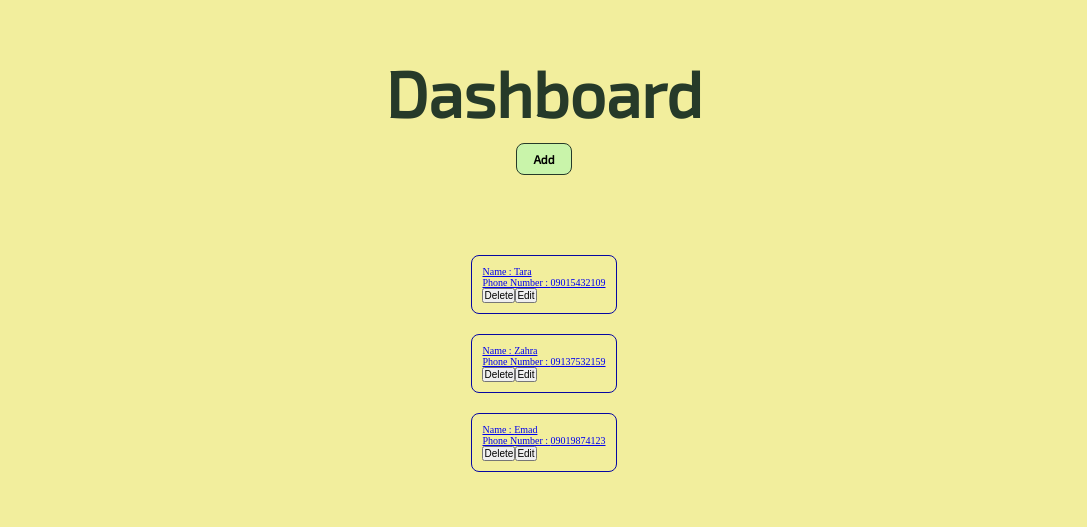
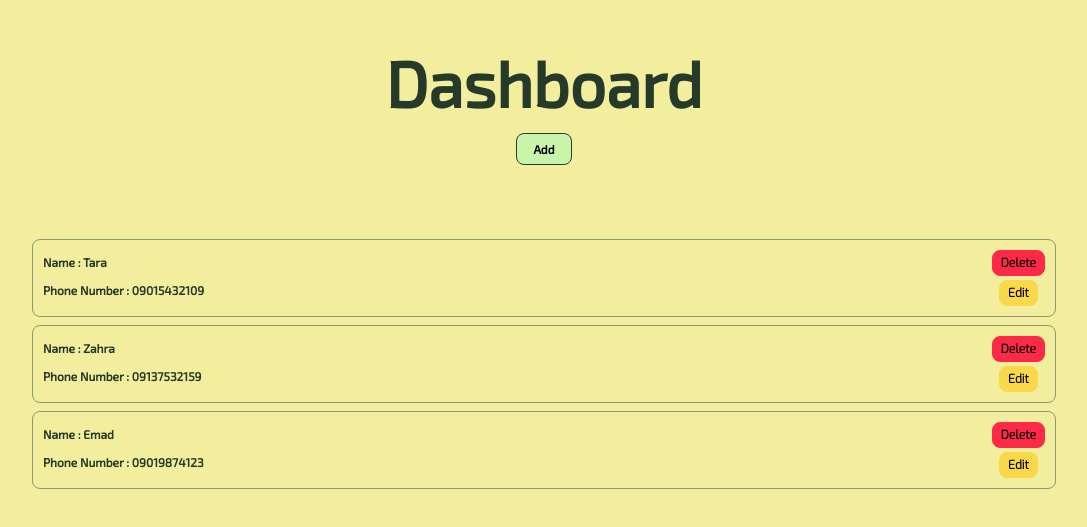
Before and after one commit to MohsenFarrokhi/dashboard, a React (Vite) app in the folder vite-project/: page / in a window 1280 px wide. Shown: the part 137-664 px from the top of the page, without its empty margins (96-1183 px from the left). Built offline with nearby package versions, Linux system fonts and the light colour scheme; data requests are answered from the project's data file.

Commit message:
Fix: add font and styles to Contact.jsx

```diff
--- a/vite-project/index.html
+++ b/vite-project/index.html
@@ -7,6 +7,9 @@
     <link rel="preconnect" href="https://fonts.googleapis.com">
     <link rel="preconnect" href="https://fonts.gstatic.com" crossorigin>
     <link href="https://fonts.googleapis.com/css2?family=Exo+2&display=swap" rel="stylesheet">
+    <link rel="preconnect" href="https://fonts.googleapis.com">
+    <link rel="preconnect" href="https://fonts.gstatic.com" crossorigin>
+    <link href="https://fonts.googleapis.com/css2?family=Exo+2&family=Exo:wght@200;300&display=swap" rel="stylesheet">
     <title>Contact List</title>
   </head>
   <body>
--- a/vite-project/src/components/Contact.jsx
+++ b/vite-project/src/components/Contact.jsx
@@ -3,15 +3,24 @@ import {Link} from "react-router-dom";
 
 const Contact = ({name, number, id, onDelete}) => {
     return (
-        <div className="card">
-            <Link to={`/contact/${id}`}>
+        <div className="ContactCard">
+            <Link to={`/contact/${id}`} className="ContactLink">
                 <p>Name : {name}</p>
                 <p>Phone Number : {number}</p>
             </Link>
-            <button onClick={onDelete}>Delete</button>
-            <Link to={`/edit/${id}`}>
-                <button>Edit</button>
-            </Link>
+            <div className="ContactBtn">
+                <button
+                    onClick={onDelete}
+                    className="DeleteBtn">
+                    Delete
+                </button>
+                <Link to={`/edit/${id}`}>
+                    <button
+                        className="EditBtn"
+                    >Edit
+                    </button>
+                </Link>
+            </div>
         </div>
     )
 }
--- a/vite-project/src/styles/Contact.css
+++ b/vite-project/src/styles/Contact.css
@@ -1,6 +1,72 @@
-.card {
-    margin: 10px;
-    border: 1px solid #0707a2;
+.ContactCard {
+    display: flex;
+    flex-direction: row;
+    justify-content: space-between;
+    margin: 4px;
+    border: 1px solid #8E9775;
     border-radius: 8px;
     padding: 10px;
+    width: 80%;
 }
+
+p {
+    margin-bottom: 4px;
+    font-family: 'Exo 2', sans-serif;
+    font-size: 12px;
+}
+
+.ContactBtn {
+    display: flex;
+    flex-direction: column;
+    justify-content: space-between;
+    align-items: center
+}
+
+.DeleteBtn {
+    background: #FC2947;
+    color: black;
+    padding: 4px 8px;
+    border-radius: 8px;
+    border: 1px solid #FC2947;
+    font-weight: bold;
+    font-size: 12px;
+    font-family: 'Exo', sans-serif;
+    transition: 0.3s;
+    cursor: pointer;
+    margin-bottom: 4px;
+}
+
+.DeleteBtn:hover {
+    background: #D21312;
+    border: 1px solid #D21312;
+    color: white;
+}
+
+.EditBtn {
+    background: #F9D949;
+    color: black;
+    padding: 4px 8px;
+    border-radius: 8px;
+    border: 1px solid #F9D949;
+    font-weight: bold;
+    font-size: 12px;
+    font-family: 'Exo', sans-serif;
+    transition: 0.3s;
+    cursor: pointer;
+}
+
+.EditBtn:hover {
+    background: #FF8400;
+    border: 1px solid #FF8400;
+    color: white;
+}
+
+.ContactLink {
+    display: flex;
+    flex-direction: column;
+    justify-content: space-around;
+    text-decoration: none;
+    font-family: 'Exo', sans-serif;
+    font-weight: bold;
+    color: #263A29;
+}
--- a/vite-project/src/styles/ContactForm.css
+++ b/vite-project/src/styles/ContactForm.css
@@ -15,7 +15,7 @@
 .btn_Form {
     padding: 8px 16px;
     border-radius: 8px;
-    border: 1px solid #263A29;
+    border: 1.5px solid #263A29;
     background: #C9F4AA;
     font-weight: bold;
     color: black;
@@ -28,6 +28,7 @@
 .btn_Form:hover{
     color: white;
     background: #3D8361;
+    border: 1.5px solid #C9F4AA;
     font-weight: bold;
 }
 
```
